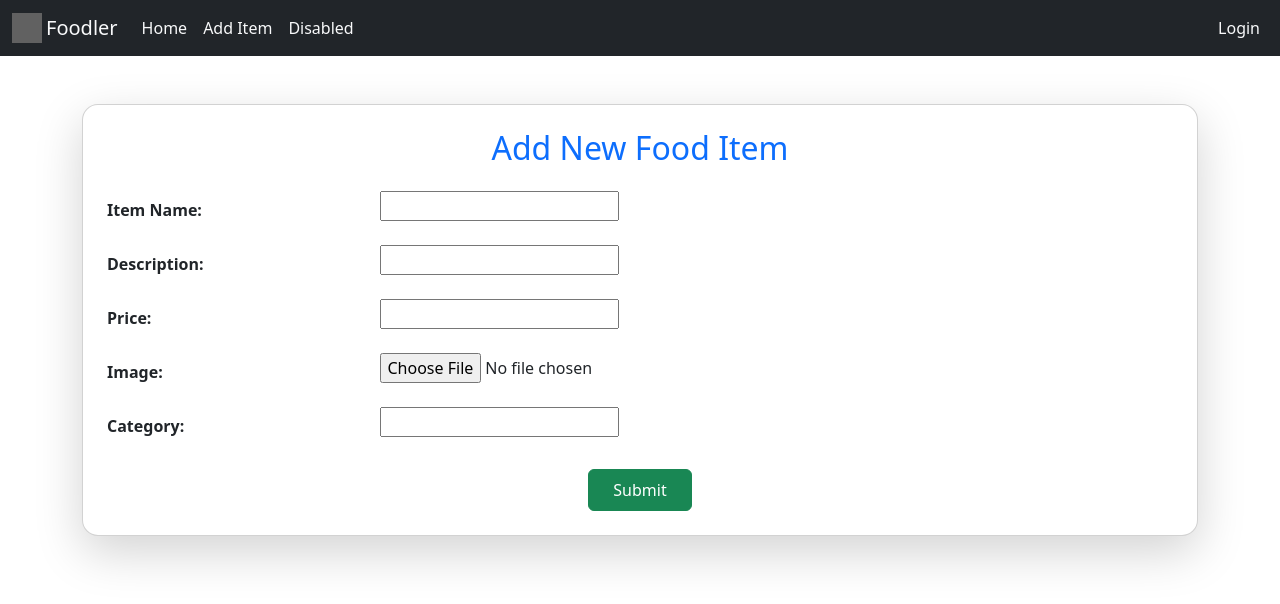
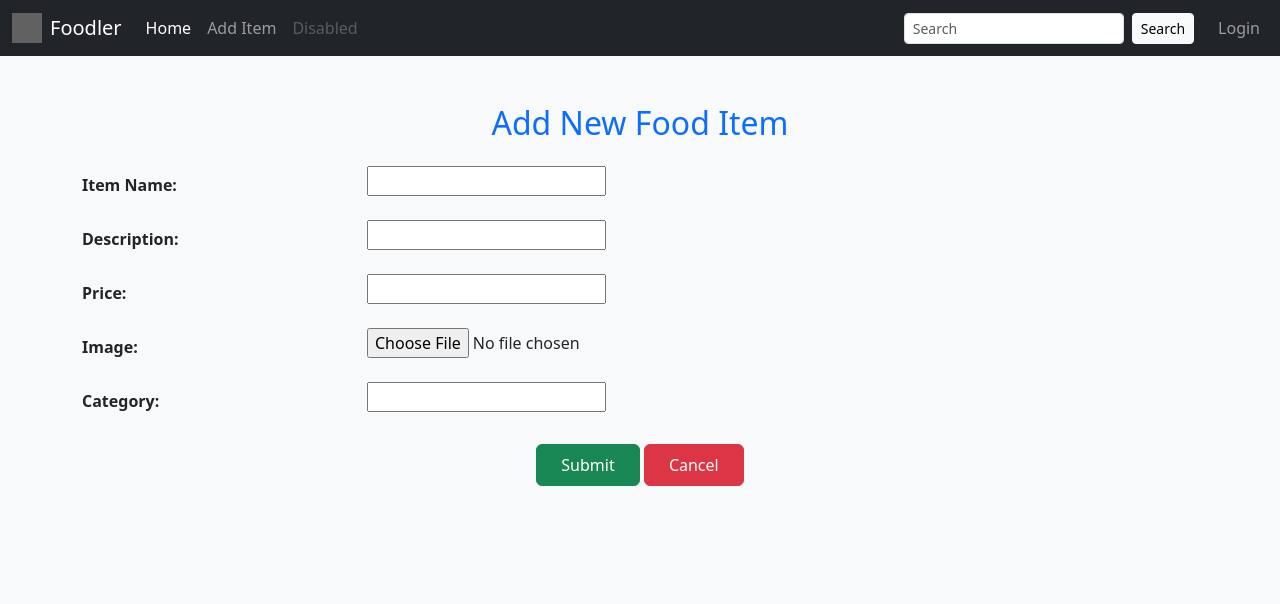
Before and after one commit to shreshthijain/foodApp, a Django app: page /food/add in a window 1280 px wide. Shown: the top 604 px of the page. Run offline with Django 4.2, Linux system fonts and the light colour scheme; grey boxes are pictures that could not be loaded.

Commit message:
Added pagination and Search bar

```diff
--- a/Food/models.py
+++ b/Food/models.py
@@ -1,5 +1,6 @@
 from django.db import models
 from django.contrib.auth.models import User
+from django.urls import reverse
 
 # Create your models here.
 class Item(models.Model):
@@ -13,3 +14,6 @@ class Item(models.Model):
 
     def __str__(self):
         return self.item_name
+
+    # def get_absolute_url(self):
+    #     return reverse('food:item_detail', kwargs={'pk': self.pk})
--- a/Food/templates/Food/base.html
+++ b/Food/templates/Food/base.html
@@ -6,95 +6,87 @@
     <meta name="viewport" content="width=device-width, initial-scale=1.0" />
     <title>Foodler</title>
 
-    <link
-      rel="stylesheet"
-      href="https://cdn.jsdelivr.net/npm/bootstrap@5.3.7/dist/css/bootstrap.min.css"
-    />
-    <link
-      rel="icon"
-      type="image/svg+xml"
-      href="{% static 'food/images/foodie-icon.svg' %}"
-    />
+    <!-- Bootstrap CSS -->
+    <link rel="stylesheet" href="https://cdn.jsdelivr.net/npm/bootstrap@5.3.7/dist/css/bootstrap.min.css" />
+
+    <!-- White SVG favicon -->
+    <link rel="icon" type="image/svg+xml" href="{% static 'food/images/foodie-icon.svg' %}" />
 </head>
 
-  <body>
-    <nav class="navbar navbar-expand-lg bg-dark mb-3">
+<body class="bg-light">
+
+<nav class="navbar navbar-expand-lg navbar-dark bg-dark mb-3">
     <div class="container-fluid">
-        <a
-          class="navbar-brand text-light d-flex align-items-center"
-          href="{% url 'food:item_list' %}"
-        >
-          <img
-            src="{% static 'food/images/foodie-icon.png' %}"
+
+        <!-- Brand -->
+        <a class="navbar-brand d-flex align-items-center" href="{% url 'food:item_list' %}">
+            <img src="{% static 'food/images/foodie-icon.png' %}"
                  alt="Foodie Icon"
-            style="height: 30px; width: 30px; filter: invert(1)"
-            class="me-1"
-          />
+                 style="height: 30px; width: 30px; filter: invert(1);"
+                 class="me-2" />
             Foodler
         </a>
-        <button
-          class="navbar-toggler"
-          type="button"
-          data-bs-toggle="collapse"
-          data-bs-target="#navbarSupportedContent"
-          aria-controls="navbarSupportedContent"
-          aria-expanded="false"
-          aria-label="Toggle navigation"
-        >
-          <span class="navbar-toggler-icon text-light">&#9776;</span>
+
+        <!-- Toggler for mobile -->
+        <button class="navbar-toggler" type="button" data-bs-toggle="collapse"
+                data-bs-target="#navbarContent" aria-controls="navbarContent"
+                aria-expanded="false" aria-label="Toggle navigation">
+            <span class="navbar-toggler-icon"></span>
         </button>
-        <div class="collapse navbar-collapse" id="navbarSupportedContent">
+
+        <!-- Navbar links -->
+        <div class="collapse navbar-collapse" id="navbarContent">
+
+            <!-- Left links -->
             <ul class="navbar-nav me-auto mb-2 mb-lg-0">
                 <li class="nav-item">
-              <a
-                class="nav-link active text-light"
-                aria-current="page"
-                href="{% url 'food:item_list' %}"
-                >Home</a
-              >
+                    <a class="nav-link active" href="{% url 'food:item_list' %}">Home</a>
                 </li>
                 <li class="nav-item">
-              <a class="nav-link text-light" href="{% url 'food:add_item' %}"
-                >Add Item</a
-              >
+                    <a class="nav-link" href="{% url 'food:add_item' %}">Add Item</a>
                 </li>
                 <li class="nav-item">
-              <a class="nav-link text-light" aria-disabled="true">Disabled</a>
+                    <span class="nav-link disabled">Disabled</span>
                 </li>
             </ul>
-          <!-- <form class="d-flex" role="search">
-                    <input class="form-control me-2" type="search" placeholder="Search" aria-label="Search" />
-                    <button class="btn bg-light text-dark btn-outline-dark" type="submit">Search</button>
-                </form> -->
-          <ul class="navbar-nav">
+
+            <!-- Right side: Search + Auth -->
+            <ul class="navbar-nav align-items-center gap-3">
+                <!-- Search Form -->
+                <li class="nav-item">
+                    <form class="d-flex" role="search">
+                        <input class="form-control form-control-sm me-2" type="search" placeholder="Search" aria-label="Search"  name="search_item">
+                        <button class="btn btn-sm btn-light" type="submit">Search</button>
+                    </form>
+                </li>
+
                 {% if user.is_authenticated %}
-            <li class="nav-item d-flex align-items-center gap-3">
-              <a class="nav-link text-light" href="{% url 'profile' %}"
-                >{{user.username}}</a
-              >
-
-              <form method="post" action="{% url 'logout' %}" style="margin: 0">
+                <!-- Logged-in User -->
+                <li class="nav-item">
+                    <a class="nav-link" href="{% url 'profile' %}">{{ user.username }}</a>
+                </li>
+                <li class="nav-item">
+                    <form method="post" action="{% url 'logout' %}">
                         {% csrf_token %}
-                <button
-                  type="submit"
-                  class="btn btn-link nav-link text-light"
-                  style="padding: 0; border: none; background: none"
-                >
-                  Logout
-                </button>
+                        <button type="submit" class="btn btn-link nav-link p-0">Logout</button>
                     </form>
                 </li>
                 {% else %}
+                <!-- Login link -->
                 <li class="nav-item">
-              <a class="nav-link text-light" href="{% url 'login' %}">Login</a>
+                    <a class="nav-link" href="{% url 'login' %}">Login</a>
                 </li>
-
                 {% endif %}
             </ul>
+
         </div>
     </div>
 </nav>
 
-    {% block body %} {% endblock %}
+{% block body %}{% endblock %}
+
+<!-- Bootstrap JS -->
+<script src="https://cdn.jsdelivr.net/npm/bootstrap@5.3.7/dist/js/bootstrap.bundle.min.js"></script>
+
 </body>
 </html>
--- a/Food/templates/Food/form.html
+++ b/Food/templates/Food/form.html
@@ -3,7 +3,7 @@
 
 {% block body %}
 <div class="container mt-5">
-    <div class="card shadow-lg rounded-4 p-4">
+    <!-- <div class="card shadow-lg rounded-4 p-4"> -->
         <h2 class="text-center mb-4 text-primary">Add New Food Item</h2>
         <form method="POST" enctype="multipart/form-data">
             {% csrf_token %}
@@ -40,7 +40,13 @@
                     Image:
                 </label>
                 <div class="col-sm-9">
-                    {{ form.item_image}}
+                    {{ form.item_image }}
+                    {% if form.instance.pk and form.instance.item_image and not form.item_image.value %}
+                        <div class="mt-2">
+                            <img src="{{ form.instance.item_image.url }}" alt="Current Image" class="img-thumbnail" style="max-width: 150px;">
+                            <p class="text-muted small">Current image</p>
+                        </div>
+                    {% endif %}
                 </div>
             </div>
 
@@ -55,8 +61,9 @@
 
             <div class="text-center mt-4">
                 <button type="submit" class="btn btn-success px-4 py-2">Submit</button>
+                <a href="{% url 'food:item_list' %}" class="btn btn-danger px-4 py-2">Cancel</a>
             </div>
         </form>
-    </div>
+    <!-- </div> -->
 </div>
 {% endblock %}
--- a/Food/views.py
+++ b/Food/views.py
@@ -1,12 +1,20 @@
 from django.shortcuts import redirect, render
+from django.core.paginator import Paginator
+from Food.forms import AddItem
+from .models import Item
 
-from Food.forms import AddItem
-# import django.http as HttpResponse
-
-from .models import Item
 # Create your views here.
 def item_list(request):
     items = Item.objects.all()
+
+    item_names = request.GET.get('search_item')
+
+    if item_names != "" and item_names is not None:
+        items = items.filter(item_name__icontains=item_names)
+
+    paginator = Paginator(items, 2)
+    page = request.GET.get('page')
+    items = paginator.get_page(page)
     context = {
         'items': items
     }
```
Also changed, not shown: Food/templates/Food/item_list.html (+30 -0 lines), db.sqlite3, media/item_images/VFM.jpg (added), media/item_images/VHN.webp (added), media/item_images/VSM.avif (added). Lines whose indentation alone changed are shown as unchanged.
